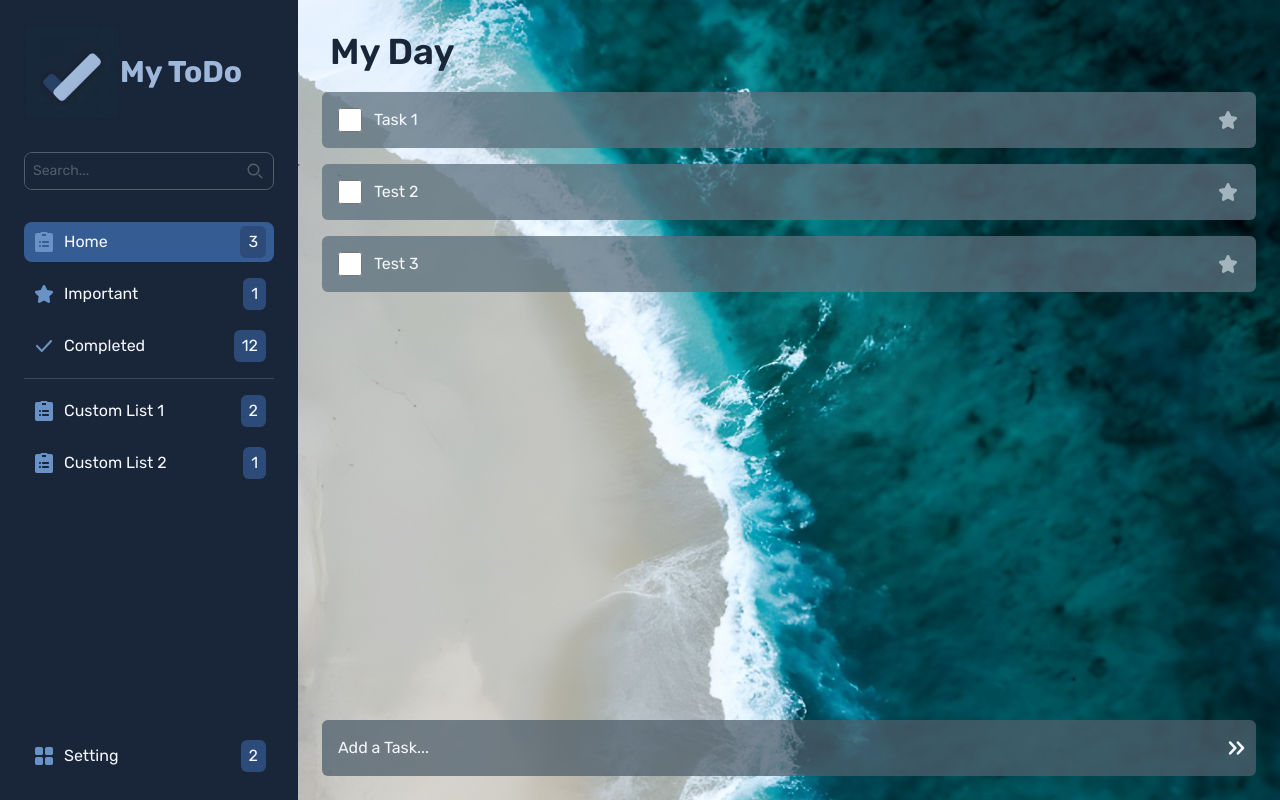
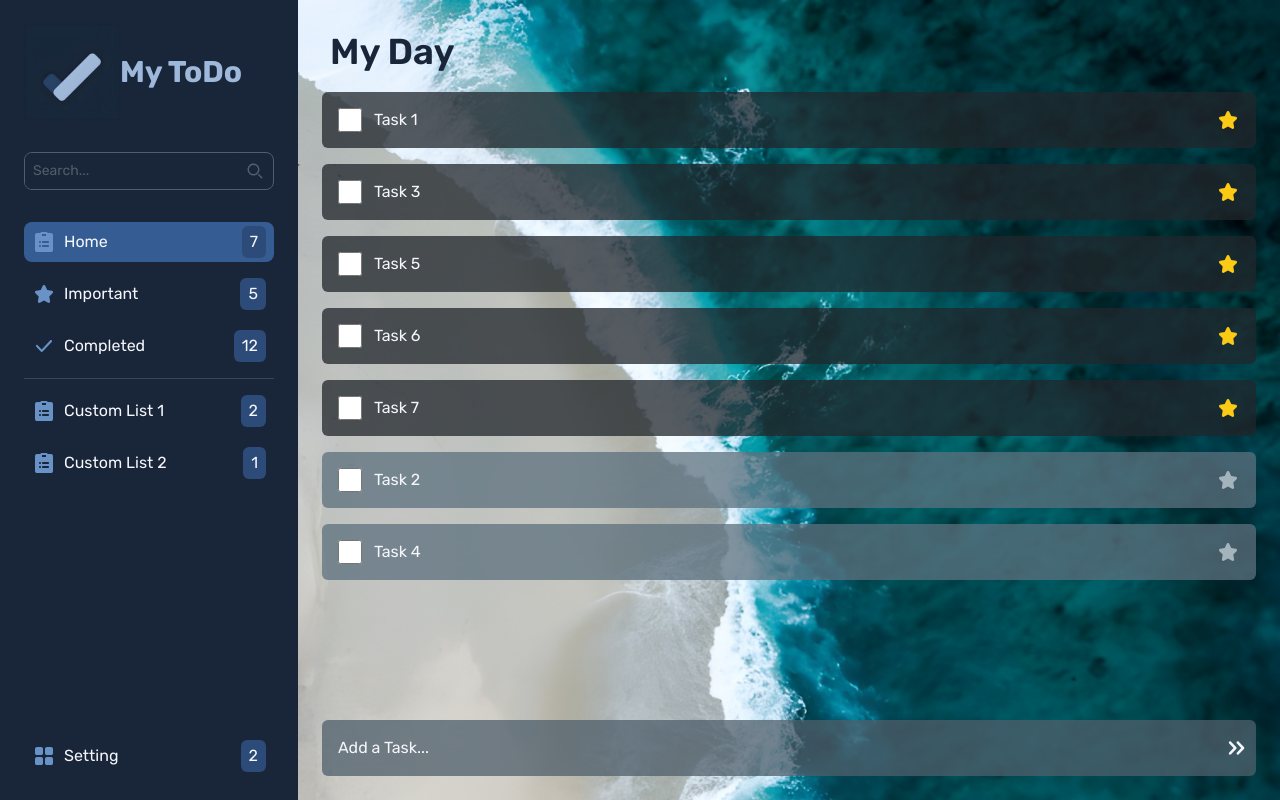
Before and after one commit to EngHussam23/TailwindCSS, a React (Vite) app: page / in a window 1280 px wide. Built offline with nearby package versions, Linux system fonts and the light colour scheme.

Commit message:
Edit: new updates

```diff
--- a/src/App.css
+++ b/src/App.css
@@ -75,3 +75,14 @@
   background-color: var(--Neutral-100);
   box-shadow: inset 0 0 0 3px var(--Neutral-200);
 }
+
+.RemoveTask {
+  transform: 0.5s;
+  background-color: transparent;
+  color: transparent;
+}
+
+.ToDoTask:hover .RemoveTask {
+  background-color: #253755;
+  color: #f4f6fb;
+}
--- /dev/null
+++ b/src/Components/NavMenuComponents/AddNewList.tsx
@@ -0,0 +1,12 @@
+import DoubleChevronRight from "../../assets/Icons/DoubleChevronRight";
+
+const AddNewList = () => {
+  return (
+    <div className="flex gap-2 hover:cursor-pointer hover:-bg--Primary-700 px-2 py-1 rounded-lg -bg--Primary-600 items-center justify-between">
+      AddNewList
+      <DoubleChevronRight />
+    </div>
+  );
+};
+
+export default AddNewList;
--- a/src/Components/ToDoListComponents/AddTaskField.tsx
+++ b/src/Components/ToDoListComponents/AddTaskField.tsx
@@ -1,6 +1,20 @@
+import { useState } from "react";
 import DoubleChevronRight from "../../assets/Icons/DoubleChevronRight";
 
-const AddTaskField = () => {
+const AddTaskField = ({
+  AddTask,
+}: {
+  AddTask: (TaskTitle: string) => void;
+}) => {
+  const [TaskInput, setTaskInput] = useState("");
+
+  const HandleAddTask = () => {
+    if (TaskInput.trim() != "") {
+      AddTask(TaskInput);
+      setTaskInput("");
+    }
+  };
+
   return (
     <div className="flex items-center pr-2 gap-2 overflow-hidden -text--Primary-50 -bg--Neutral-600 bg-opacity-75 rounded-md hover:-bg--Primary-900 w-full">
       <input
@@ -8,6 +22,13 @@ const AddTaskField = () => {
         title="search"
         placeholder="Add a Task..."
         className="p-4 -bg--Primary-950 bg-opacity-0 -placeholder--Primary-50 rounded focus:outline-none focus:-text--Primary-50 hover:-placeholder--Primary-50 w-full"
+        value={TaskInput}
+        onChange={(e) => setTaskInput(e.target.value)}
+        onKeyUp={(e) => {
+          if (e.key === "Enter") {
+            HandleAddTask();
+          }
+        }}
       />
       <DoubleChevronRight size={24} color="#F4F6FB" />
     </div>
--- a/src/Components/ToDoListComponents/ToDoList.tsx
+++ b/src/Components/ToDoListComponents/ToDoList.tsx
@@ -1,7 +1,31 @@
+import { useState } from "react";
 import AddTaskField from "./AddTaskField";
 import ToDoTask from "./ToDoTask";
 
 const ToDoSection = () => {
+  const [tasks, setTasks] = useState([
+    { TaskTitle: "Task 1", Important: true, Stroke: false },
+    { TaskTitle: "Task 3", Important: true, Stroke: false },
+    { TaskTitle: "Task 5", Important: true, Stroke: false },
+    { TaskTitle: "Task 6", Important: true, Stroke: false },
+    { TaskTitle: "Task 7", Important: true, Stroke: false },
+    { TaskTitle: "Task 2", Important: false, Stroke: false },
+    { TaskTitle: "Task 4", Important: false, Stroke: false },
+  ]);
+
+  const removeTask = (taskTitle: string) => {
+    setTasks(tasks.filter((task) => task.TaskTitle !== taskTitle));
+  };
+
+  const AddTask = (taskTitle: string) => {
+    if (taskTitle.trim()) {
+      setTasks([
+        ...tasks,
+        { TaskTitle: taskTitle, Important: false, Stroke: false },
+      ]);
+    }
+  };
+
   return (
     /*Page content container*/
     <section className="flex flex-col h-full w-screen items-start justify-between p-6 gap-6 -text--Primary-950 bg-[url('src/assets/Beach-Top-View.jpg')] bg-cover">
@@ -9,13 +33,19 @@ const ToDoSection = () => {
       <section className="flex flex-col w-full gap-3">
         <h1 className="font-semibold text-4xl p-2">My Day</h1>
         <div className="flex flex-col gap-4">
-          <ToDoTask TaskTitle="Task 1" Important={false} Stroke={false} />
-          <ToDoTask TaskTitle="Test 2" Important={false} Stroke={false} />
-          <ToDoTask TaskTitle="Test 3" Important={false} Stroke={false} />
+          {tasks.map((task) => (
+            <ToDoTask
+              key={task.TaskTitle}
+              TaskTitle={task.TaskTitle}
+              Important={task.Important}
+              Stroke={task.Stroke}
+              RemoveTask={() => removeTask(task.TaskTitle)}
+            />
+          ))}
         </div>
       </section>
       {/* Add Task Input Field*/}
-      <AddTaskField />
+      <AddTaskField AddTask={AddTask} />
     </section>
   );
 };
--- a/src/Components/ToDoListComponents/ToDoTask.tsx
+++ b/src/Components/ToDoListComponents/ToDoTask.tsx
@@ -6,17 +6,24 @@ type TaskProps = {
   TaskTitle: string;
   Important: boolean;
   Stroke: boolean;
+  RemoveTask: () => void;
 };
 
-const ToDoTask = ({ TaskTitle, Important, Stroke }: TaskProps) => {
+const ToDoTask = ({ TaskTitle, Important, Stroke, RemoveTask }: TaskProps) => {
   let setImportant;
   let setStroke;
   [Important, setImportant] = useState(Important);
   [Stroke, setStroke] = useState(Stroke);
   return (
     <div
-      className={`flex items-center justify-between p-4 -text--Primary-50 ${Important ? "-bg--Neutral-950" : "-bg--Neutral-500"} bg-opacity-75 hover:-bg--Primary-900 hover:-text--Primary-50 rounded-md transition-all`}
+      className={`flex items-center justify-between p-4 -text--Primary-50 ${Important ? "-bg--Neutral-950" : "-bg--Neutral-500"} bg-opacity-75 hover:-bg--Primary-900 hover:-text--Primary-50 rounded-md transition-all relative ToDoTask`}
     >
+      <div
+        className="flex items-center justify-center absolute -bg--Primary-900 px-3 py-1 rounded-t-lg left-1/3 right-1/3 bottom-full cursor-pointer RemoveTask"
+        onClick={RemoveTask}
+      >
+        Remove
+      </div>
       <span
         className={`flex items-center gap-3 ${Stroke ? "line-through" : ""}`}
       >
--- a/src/Layout/NavBar.tsx
+++ b/src/Layout/NavBar.tsx
@@ -36,7 +36,7 @@ const DefaultToDoListsMap = [
         Icon={<ClipboardList color="#6993C7" size={24} />}
         to="/"
         Name="Home"
-        NotificationsCount={3}
+        NotificationsCount={7}
       />
     ),
   },
@@ -47,7 +47,7 @@ const DefaultToDoListsMap = [
         Icon={<Star color="#6993C7" size={24} />}
         to="/Important"
         Name="Important"
-        NotificationsCount={1}
+        NotificationsCount={5}
       />
     ),
   },
--- a/src/Pages/Completed.tsx
+++ b/src/Pages/Completed.tsx
@@ -1,6 +1,26 @@
+import { useState } from "react";
 import ToDoTask from "../Components/ToDoListComponents/ToDoTask";
 
 const Completed = () => {
+  const [tasks, setTasks] = useState([
+    { TaskTitle: "Task 8", Important: true, Stroke: true },
+    { TaskTitle: "Task 10", Important: true, Stroke: true },
+    { TaskTitle: "Task 16", Important: true, Stroke: true },
+    { TaskTitle: "Task 9", Important: false, Stroke: true },
+    { TaskTitle: "Task 11", Important: false, Stroke: true },
+    { TaskTitle: "Task 12", Important: false, Stroke: true },
+    { TaskTitle: "Task 13", Important: false, Stroke: true },
+    { TaskTitle: "Task 14", Important: false, Stroke: true },
+    { TaskTitle: "Task 15", Important: false, Stroke: true },
+    { TaskTitle: "Task 17", Important: false, Stroke: true },
+    { TaskTitle: "Task 18", Important: false, Stroke: true },
+    { TaskTitle: "Task 19", Important: false, Stroke: true },
+  ]);
+
+  const removeTask = (taskTitle: string) => {
+    setTasks(tasks.filter((task) => task.TaskTitle !== taskTitle));
+  };
+
   return (
     /*Page content container*/
     <section className="flex flex-col h-full w-screen items-start justify-between p-6 gap-6 -text--Primary-950 bg-[url('src/assets/Mountain_Horizon.jpg')] bg-cover">
@@ -8,18 +28,15 @@ const Completed = () => {
       <section className="flex flex-col w-full gap-3 overflow-hidden">
         <h1 className="font-semibold text-4xl p-2">Completed</h1>
         <div className="flex flex-col gap-4 overflow-y-scroll overflow-x-hidden">
-          <ToDoTask TaskTitle="Task 1" Important={false} Stroke={true} />
-          <ToDoTask TaskTitle="Task 1" Important={true} Stroke={true} />
-          <ToDoTask TaskTitle="Task 1" Important={false} Stroke={true} />
-          <ToDoTask TaskTitle="Task 1" Important={true} Stroke={true} />
-          <ToDoTask TaskTitle="Task 1" Important={false} Stroke={true} />
-          <ToDoTask TaskTitle="Task 1" Important={false} Stroke={true} />
-          <ToDoTask TaskTitle="Task 1" Important={true} Stroke={true} />
-          <ToDoTask TaskTitle="Task 1" Important={false} Stroke={true} />
-          <ToDoTask TaskTitle="Task 1" Important={false} Stroke={true} />
-          <ToDoTask TaskTitle="Task 1" Important={false} Stroke={true} />
-          <ToDoTask TaskTitle="Task 1" Important={false} Stroke={true} />
-          <ToDoTask TaskTitle="Task 1" Important={false} Stroke={true} />
+          {tasks.map((task) => (
+            <ToDoTask
+              key={task.TaskTitle}
+              TaskTitle={task.TaskTitle}
+              Important={task.Important}
+              Stroke={task.Stroke}
+              RemoveTask={() => removeTask(task.TaskTitle)}
+            />
+          ))}
         </div>
       </section>
     </section>
--- a/src/Pages/Important.tsx
+++ b/src/Pages/Important.tsx
@@ -1,7 +1,29 @@
+import { useState } from "react";
 import AddTaskField from "../Components/ToDoListComponents/AddTaskField";
 import ToDoTask from "../Components/ToDoListComponents/ToDoTask";
 
 const Important = () => {
+  const [tasks, setTasks] = useState([
+    { TaskTitle: "Task 1", Important: true, Stroke: false },
+    { TaskTitle: "Task 3", Important: true, Stroke: false },
+    { TaskTitle: "Task 5", Important: true, Stroke: false },
+    { TaskTitle: "Task 6", Important: true, Stroke: false },
+    { TaskTitle: "Task 7", Important: true, Stroke: false },
+  ]);
+
+  const RemoveTask = (taskTitle: string) => {
+    setTasks(tasks.filter((task) => task.TaskTitle !== taskTitle));
+  };
+
+  const AddTask = (taskTitle: string) => {
+    if (taskTitle.trim()) {
+      setTasks([
+        ...tasks,
+        { TaskTitle: taskTitle, Important: true, Stroke: false },
+      ]);
+    }
+  };
+
   return (
     /*Page content container*/
     <section className="flex flex-col h-full w-screen items-start justify-between p-6 gap-6 -text--Primary-950 bg-[url('src/assets/Lake.jpg')] bg-cover">
@@ -9,11 +31,19 @@ const Important = () => {
       <section className="flex flex-col w-full gap-3">
         <h1 className="font-semibold text-4xl p-2">Important</h1>
         <div className="flex flex-col gap-4">
-          <ToDoTask TaskTitle="Task 1" Important={true} Stroke={false} />
+          {tasks.map((task) => (
+            <ToDoTask
+              key={task.TaskTitle}
+              TaskTitle={task.TaskTitle}
+              Important={task.Important}
+              Stroke={task.Stroke}
+              RemoveTask={() => RemoveTask(task.TaskTitle)}
+            />
+          ))}
         </div>
       </section>
       {/* Add Task Input Field*/}
-      <AddTaskField />
+      <AddTaskField AddTask={AddTask} />
     </section>
   );
 };
```
Also changed, not shown: package.json (line endings or trailing spaces).
